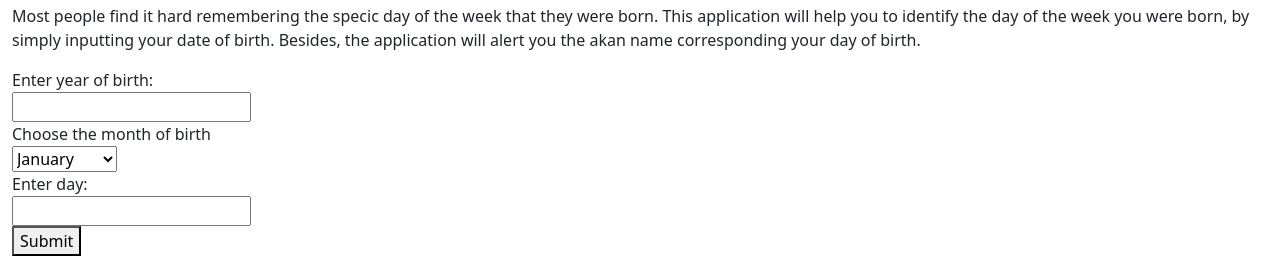
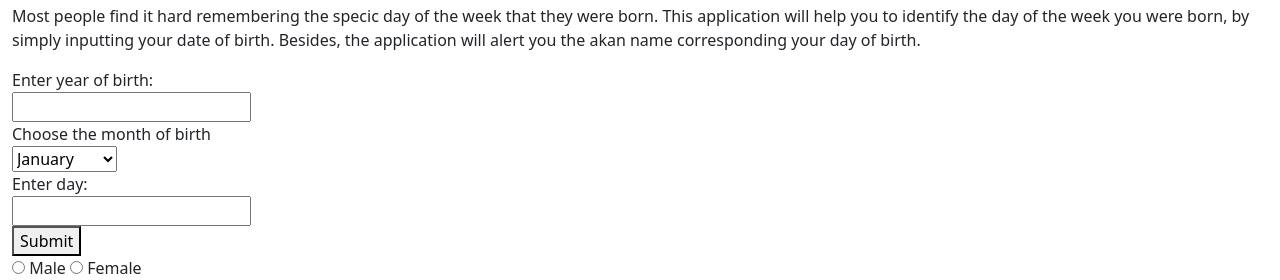
Before and after one commit to isaacwach/akan-names, a plain HTML site: page index.html in a window 1280 px wide. Shown: the part 698-978 px from the top of the page. Before the commit the page ends 954 px from the top, so only its background shows below. Drawn offline with nearby package versions, Linux system fonts and the light colour scheme.

Commit message:
added radio buttons

```diff
--- a/index.html
+++ b/index.html
@@ -52,7 +52,10 @@
               <button id="btn">Submit</button>
         </div>
         <div class="radio">
-
+            <input type="radio" id="male" name="fav_language" value="male">
+            <label for="html">Male</label>
+            <input type="radio" id="female" name="fav_language" value="female">
+            <label for="css">Female</label>
         </div>
     </div>
 
```
